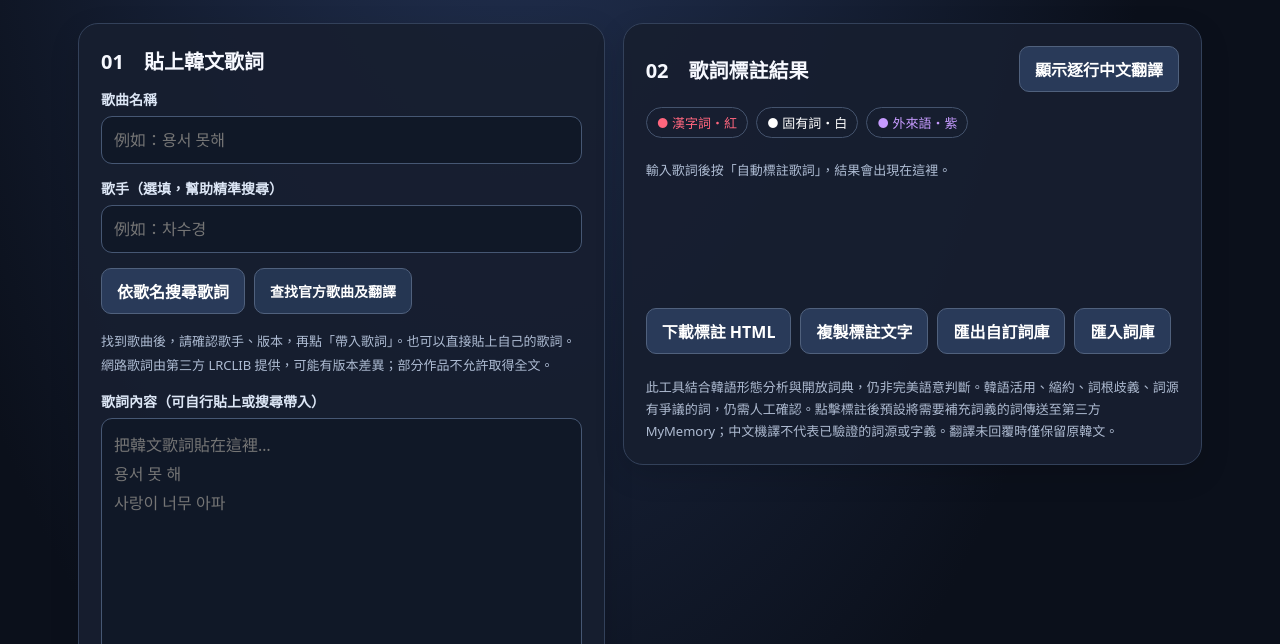
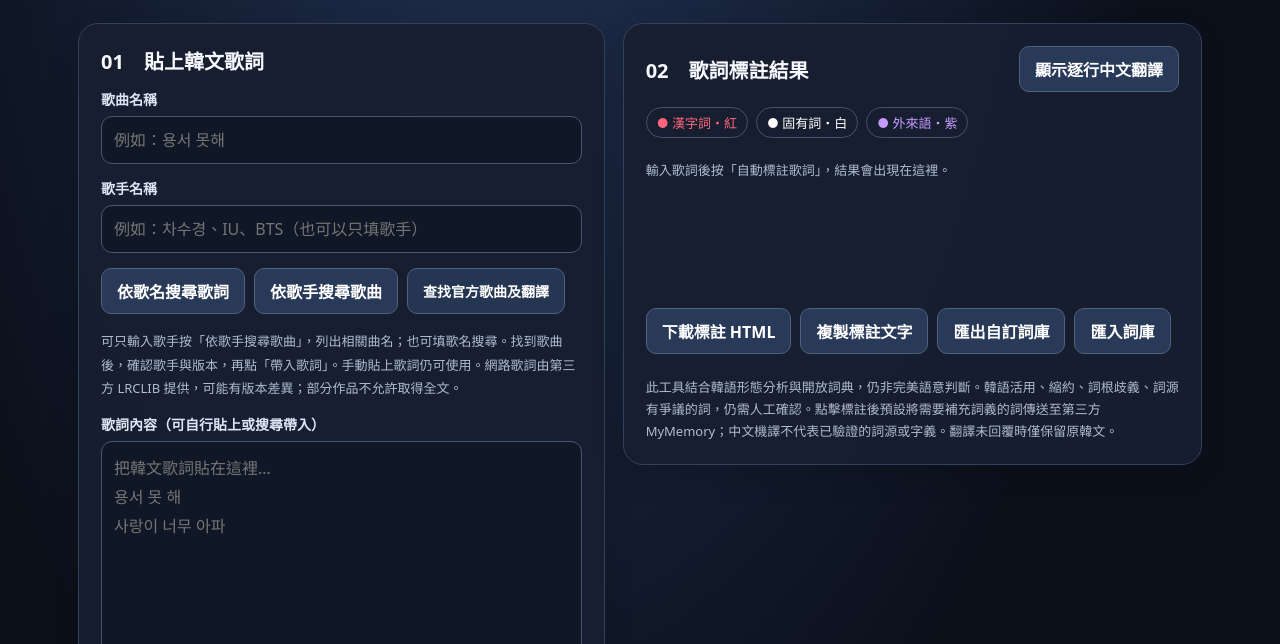
Before and after one commit to smartleo123/Korea-Lyrics-Translator, a website built with Vite: page index.html in a window 1280 px wide. Shown: the part 156-800 px from the top of the page. Built offline with nearby package versions, Linux system fonts and the light colour scheme; files whose address does not match are found by name; what garu-ko would draw is missing.

Commit message:
Add independent search-by-artist button and song title version selector UI

```diff
--- a/index.html
+++ b/index.html
@@ -14,7 +14,7 @@ textarea{min-height:355px;resize:vertical;line-height:1.8}input:focus,textarea:f
 dialog{background:#1b2740;border:1px solid #7590b6;border-radius:16px;color:white;width:min(440px,90vw);padding:22px}dialog::backdrop{background:#000b}.form-grid{display:grid;grid-template-columns:1fr 1fr;gap:10px}.full{grid-column:1/-1}.loading-state:not([hidden]){display:flex;min-height:240px;flex-direction:column;align-items:center;justify-content:center;gap:14px;text-align:center;color:#e3edff}.loading-state strong{font-size:20px}.loading-state small{font-size:13px;color:var(--muted)}.spinner{width:44px;height:44px;border:4px solid #3b4f72;border-top-color:#88afff;border-radius:50%;animation:spin 0.8s linear infinite}@keyframes spin{to{transform:rotate(360deg)}}@media(prefers-reduced-motion:reduce){.spinner{animation-duration:2.5s}}.foot{font-size:13px;color:#aebbd1;margin-top:22px}#notice{min-height:22px;color:#aed4ff;font-size:13px;margin-top:9px}
 @media(max-width:830px){.layout{grid-template-columns:1fr}}@media(max-width:480px){main{padding:20px 11px 45px}.panel{padding:16px}.form-grid{grid-template-columns:1fr}.full{grid-column:auto}}
 .output-heading{display:flex;gap:12px;align-items:center;justify-content:space-between;flex-wrap:wrap}.output-heading h2{margin:0}.output-heading button[aria-pressed="true"]{background:#2f6892;border-color:#7ebffc}
-.song-results{display:grid;gap:8px;margin-top:10px}.song-option{border:1px solid #425675;background:#101927;border-radius:10px;padding:11px;display:flex;gap:10px;align-items:center;justify-content:space-between}.song-option strong{display:block;font-size:14px}.song-option small{display:block;color:#9cafc9;font-size:12px}.song-option button{white-space:nowrap;font-size:13px;padding:7px 9px}.link-button{display:inline-flex;align-items:center;text-decoration:none;border:1px solid #50617d;color:white;border-radius:10px;padding:10px 15px;background:#253652;font-size:14px;font-weight:700}
+.song-results{display:grid;gap:8px;margin-top:10px}.song-option{border:1px solid #425675;background:#101927;border-radius:10px;padding:11px;display:flex;gap:10px;align-items:center;justify-content:space-between}.song-option strong{display:block;font-size:14px}.song-option small{display:block;color:#9cafc9;font-size:12px}.song-option button{white-space:nowrap;font-size:13px;padding:7px 9px}.song-option-actions{display:flex;align-items:center;gap:8px;flex-wrap:wrap}.song-option-actions select{max-width:210px;width:auto;font-size:13px;padding:7px}.song-results-title{font-size:14px;font-weight:700;color:#c4d9f4;margin:10px 0 0}.song-results-info{font-size:12px;color:#9cafc9;margin-top:6px}.link-button{display:inline-flex;align-items:center;text-decoration:none;border:1px solid #50617d;color:white;border-radius:10px;padding:10px 15px;background:#253652;font-size:14px;font-weight:700}
 .optional-translation{border:1px solid #33415a;border-radius:12px;padding:10px 13px;margin-top:16px}.optional-translation summary{cursor:pointer;color:#d5e6ff;font-size:14px}.optional-translation textarea{min-height:140px}
 .lyric-entry{margin:0 0 3px}.lyric-entry .lyric-line{margin:0}.line-translation{color:#b7cced;font-size:.83em;white-space:pre;margin:0 0 7px;padding:0 0 0 12px;border-left:2px solid #42658d}.line-translation[data-source="provided"]{border-left-color:#7cb598}
 .results{overflow-x:auto}.lyric-entry{width:max-content;min-width:100%}
@@ -22,10 +22,10 @@ dialog{background:#1b2740;border:1px solid #7590b6;border-radius:16px;color:whit
 </style></head><body><main><header><div class="eyebrow">KOREA LYRICS TRANSLATOR</div><h1>韓語歌詞詞源標註器</h1><p>貼上歌詞，即可逐行對照。<b style="color:var(--red)">紅色漢字詞</b>、<b>白色固有詞</b>、<b style="color:var(--violet)">紫色外來語</b>。原諺文保留，漢字與中文註解一開始就全部顯示。</p></header>
 <div class="layout">
 <section class="panel"><h2>01　貼上韓文歌詞</h2><label for="title">歌曲名稱</label><input id="title" placeholder="例如：용서 못해" maxlength="120">
-<label for="artist">歌手（選填，幫助精準搜尋）</label><input id="artist" placeholder="例如：차수경" maxlength="120">
-<div class="actions"><button id="findLyrics" type="button">依歌名搜尋歌詞</button><a id="officialSearch" class="link-button" target="_blank" rel="noopener noreferrer" href="https://music.apple.com/tw/">查找官方歌曲及翻譯</a></div>
+<label for="artist">歌手名稱</label><input id="artist" placeholder="例如：차수경、IU、BTS（也可以只填歌手）" maxlength="120">
+<div class="actions"><button id="findLyrics" type="button">依歌名搜尋歌詞</button><button id="findArtistSongs" type="button">依歌手搜尋歌曲</button><a id="officialSearch" class="link-button" target="_blank" rel="noopener noreferrer" href="https://music.apple.com/tw/">查找官方歌曲及翻譯</a></div>
 <div id="songSearchStatus" class="hint" role="status" aria-live="polite"></div><div id="songResults" class="song-results" aria-label="歌曲搜尋結果"></div>
-<p class="hint">找到歌曲後，請確認歌手、版本，再點「帶入歌詞」。也可以直接貼上自己的歌詞。網路歌詞由第三方 LRCLIB 提供，可能有版本差異；部分作品不允許取得全文。</p>
+<p class="hint">可只輸入歌手按「依歌手搜尋歌曲」，列出相關曲名；也可填歌名搜尋。找到歌曲後，確認歌手與版本，再點「帶入歌詞」。手動貼上歌詞仍可使用。網路歌詞由第三方 LRCLIB 提供，可能有版本差異；部分作品不允許取得全文。</p>
 <label for="source">歌詞內容（可自行貼上或搜尋帶入）</label><textarea id="source" spellcheck="false" placeholder="把韓文歌詞貼在這裡…&#10;용서 못 해&#10;사랑이 너무 아파"></textarea>
 <details class="optional-translation"><summary>已有官方或授權的中文歌詞？可貼在這裡優先使用</summary><label for="providedChinese">自行提供的中文翻譯（依韓文逐行對齊）</label><textarea id="providedChinese" spellcheck="false" placeholder="若已有授權可使用的中文譯文，依韓文的行序貼在這裡。沒有的行將由 MyMemory 補譯。"></textarea><p class="hint">只有你自行提供的內容才會被當作優先譯文，網站不會宣稱未驗證的網路文字是官方版本。</p></details>
 <div class="actions"><button class="primary" id="annotate">自動標註歌詞</button><button id="sample">載入短句範例</button><button id="clear">清空</button></div><div id="notice" role="status"></div>
```
